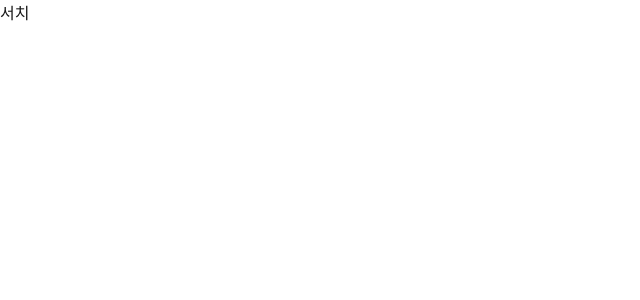
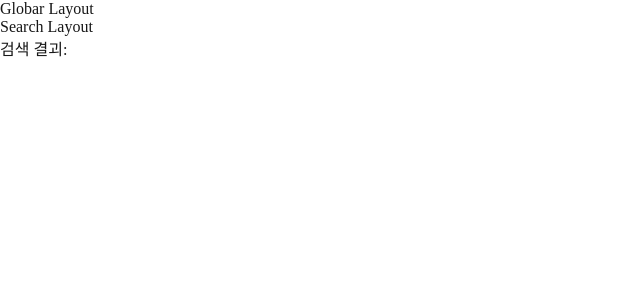
Before and after one commit to leeluse/one-bite-cinema, a Next.js app: page /search in a window 1280 px wide. Shown: the top 300 px of the page, without its empty margins (0-640 px from the left). Built offline with nearby package versions, Linux system fonts and the light colour scheme.

Commit message:
FEAT: 레이아웃 설정하기

```diff
--- /dev/null
+++ b/src/app/(with-group)/layout.tsx
@@ -0,0 +1,12 @@
+import { ReactNode } from "react";
+
+export default function Home({ children }: {
+    children: ReactNode
+}) {
+  return (
+    <div>
+      Search Layout
+      {children}
+    </div>
+  );
+}
--- a/src/app/search/page.tsx
+++ b/src/app/(with-group)/search/page.tsx
@@ -3,8 +3,7 @@ export default function Page({searchParams}:
 ) {
     return (
     <>
-        <div>서치</div>
-        <div>{searchParams?.q}</div>
+        <div>검색 결괴: {searchParams?.q}</div>
     </>
     )
 }
--- a/src/app/layout.tsx
+++ b/src/app/layout.tsx
@@ -24,6 +24,7 @@ export default function RootLayout({
   return (
     <html lang="en">
       <body className={`${geistSans.variable} ${geistMono.variable}`}>
+        <div>Globar Layout</div>
         {children}
       </body>
     </html>
```
Also changed, not shown: src/app/movie/[id]/page.tsx (+4 -3 lines), src/app/(with-group)/page.module.css (added), src/app/(with-group)/page.tsx (renamed from src/app/page.tsx).
